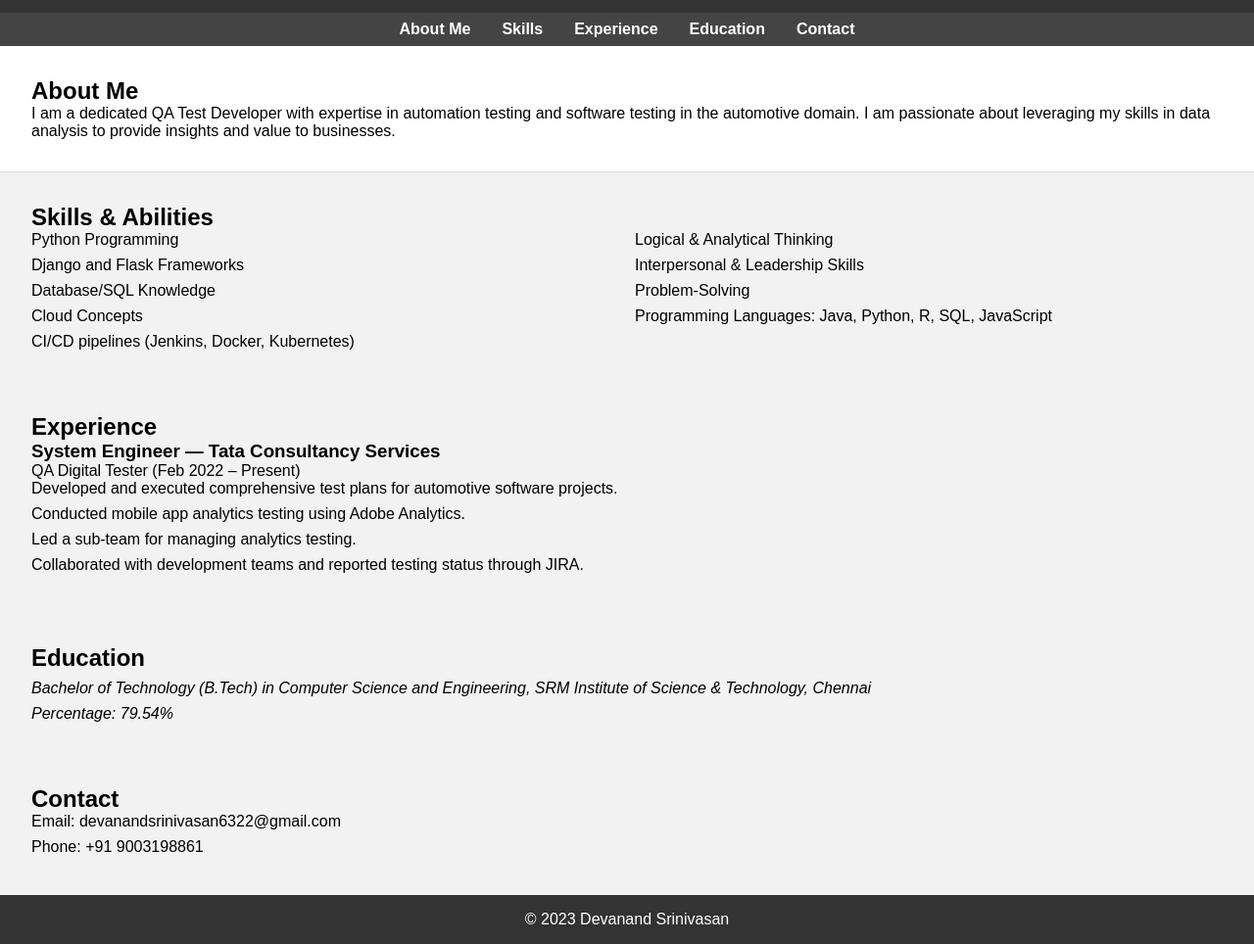
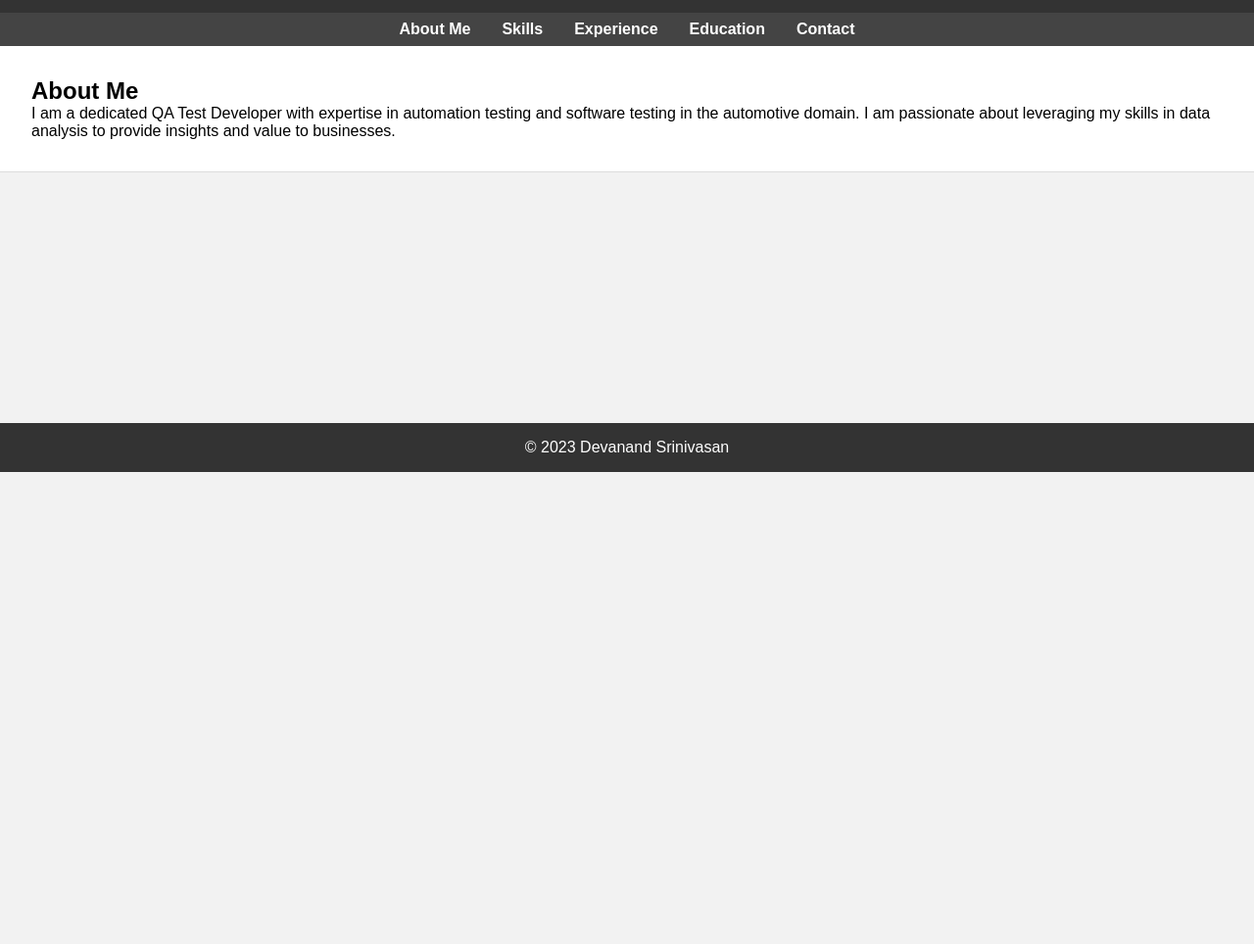
Before and after one commit to Devanand007/devanandsrinivasan.github.io, a plain HTML site: page index.html in a window 1280 px wide. Shown: the part 74-1038 px from the top of the page at 98% size. After the commit the page ends 800 px from the top, so only its background shows below. Drawn offline with Linux system fonts and the light colour scheme.

Commit message:
Update index.html

```diff
--- a/index.html
+++ b/index.html
@@ -25,39 +25,16 @@
         <p>I am a dedicated QA Test Developer with expertise in automation testing and software testing in the automotive domain. I am passionate about leveraging my skills in data analysis to provide insights and value to businesses.</p>
     </section>
     <section id="skills">
-        <h2>Skills & Abilities</h2>
-        <ul>
-            <li>Python Programming</li>
-            <li>Django and Flask Frameworks</li>
-            <li>Database/SQL Knowledge</li>
-            <li>Cloud Concepts</li>
-            <li>CI/CD pipelines (Jenkins, Docker, Kubernetes)</li>
-            <li>Logical & Analytical Thinking</li>
-            <li>Interpersonal & Leadership Skills</li>
-            <li>Problem-Solving</li>
-            <li>Programming Languages: Java, Python, R, SQL, JavaScript</li>
-        </ul>
+        <!-- Skills content here -->
     </section>
     <section id="experience">
-        <h2>Experience</h2>
-        <h3>System Engineer — Tata Consultancy Services</h3>
-        <p>QA Digital Tester (Feb 2022 – Present)</p>
-        <ul>
-            <li>Developed and executed comprehensive test plans for automotive software projects.</li>
-            <li>Conducted mobile app analytics testing using Adobe Analytics.</li>
-            <li>Led a sub-team for managing analytics testing.</li>
-            <li>Collaborated with development teams and reported testing status through JIRA.</li>
-        </ul>
+        <!-- Experience content here -->
     </section>
     <section id="education">
-        <h2>Education</h2>
-        <p>Bachelor of Technology (B.Tech) in Computer Science and Engineering, SRM Institute of Science & Technology, Chennai</p>
-        <p>Percentage: 79.54%</p>
+        <!-- Education content here -->
     </section>
     <section id="contact">
-        <h2>Contact</h2>
-        <p>Email: devanandsrinivasan6322@gmail.com</p>
-        <p>Phone: +91 9003198861</p>
+        <!-- Contact content here -->
     </section>
     <footer>
         <p>&copy; 2023 Devanand Srinivasan</p>
```
